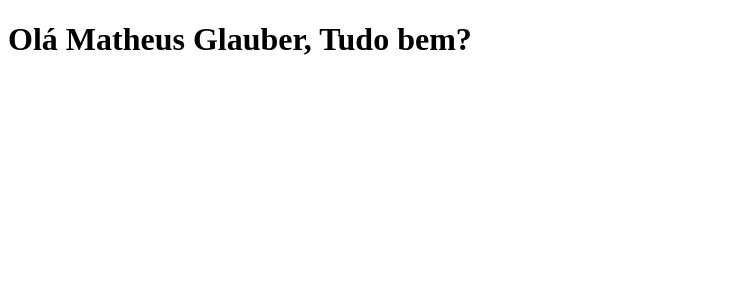
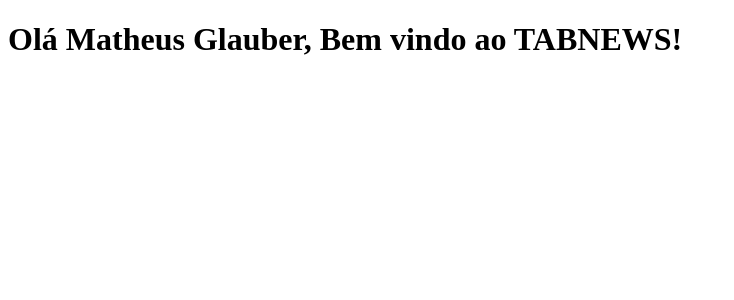
Before and after one commit to Matheus-Glauber/tabnews-study, a Next.js app: page / in a window 1280 px wide. Shown: the top 300 px of the page, without its empty margins (0-734 px from the left). Built offline with nearby package versions, Linux system fonts and the light colour scheme.

Commit message:
Mudança de texto.

```diff
--- a/pages/index.js
+++ b/pages/index.js
@@ -1,6 +1,6 @@
 function Home() {
     var nome = 'Matheus Glauber'
-    return <h1>Olá {nome}, Tudo bem?</h1>
+    return <h1>Olá {nome}, Bem vindo ao TABNEWS!</h1>
 }
 
 export default Home;
```
